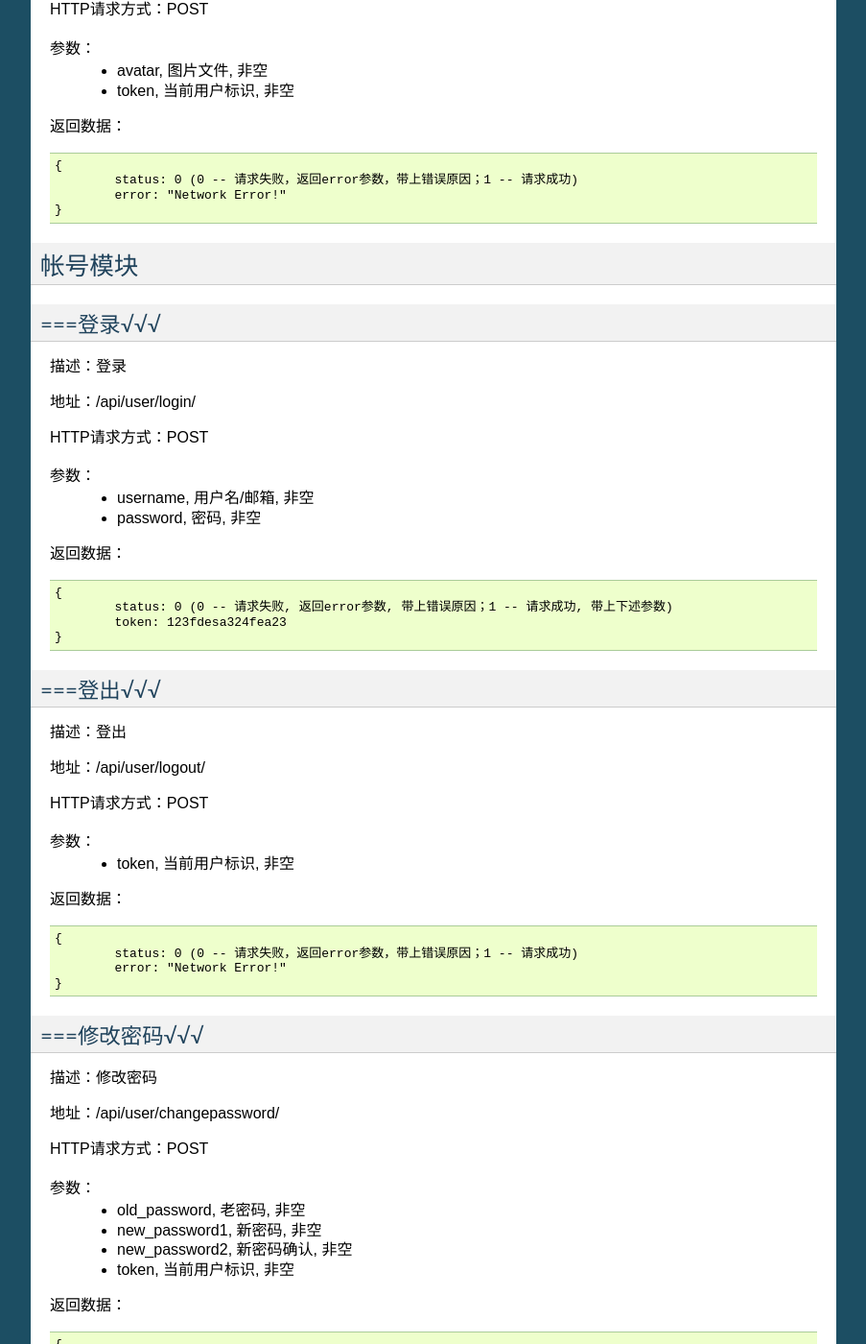
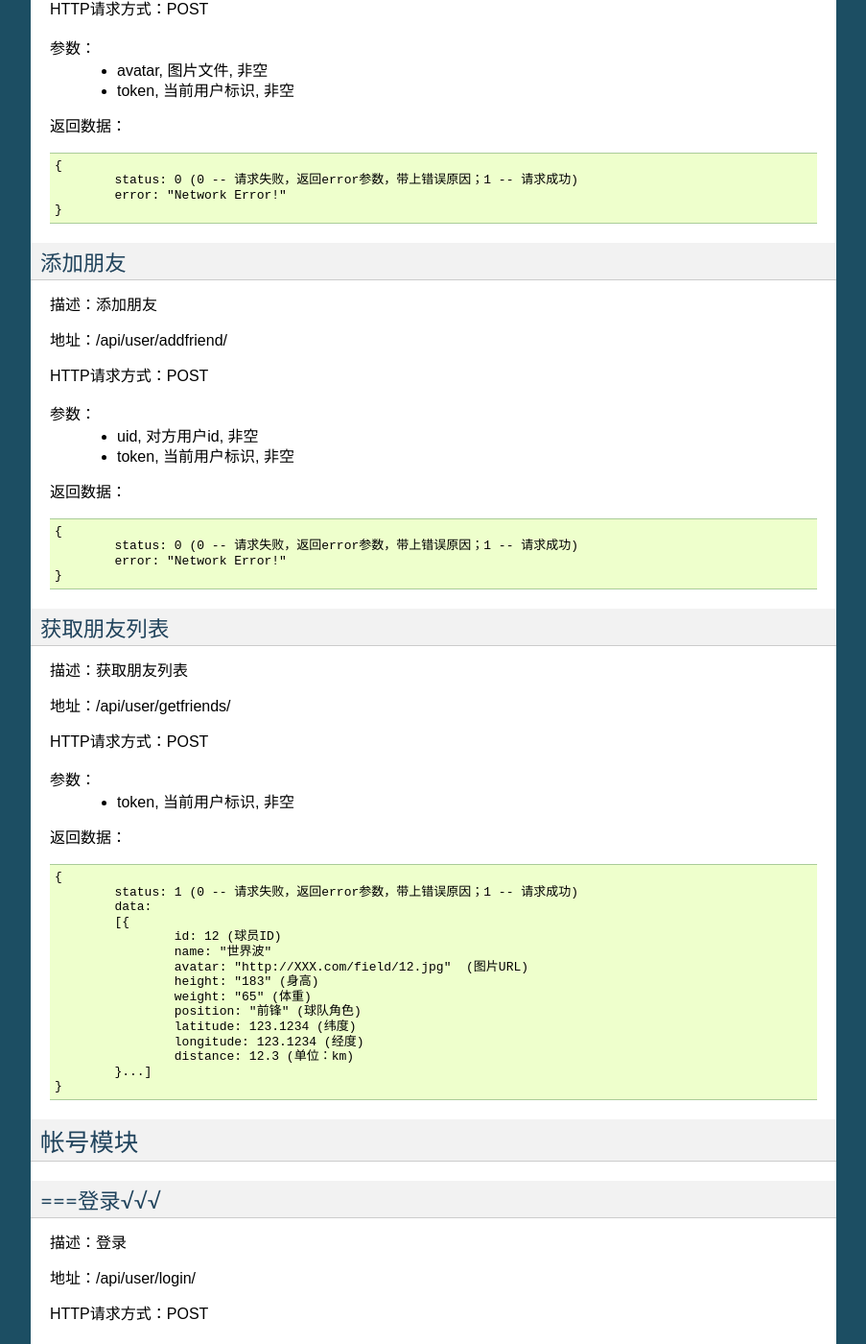
Before and after one commit to singlewindy/PubSoccer, a Sphinx documentation site: the page built from source/soccerAPI.rst, in a window 1280 px wide and 1400 px high, scrolled down 2772 px. Shown: the whole window at 96% size, without its empty margins (198-1101 px from the left). Built offline with Sphinx 7.4.7, drawn with Linux system fonts in a browser that asks for light colours.

Commit message:
添加朋友相关接口

```diff
--- a/source/soccerAPI.rst
+++ b/source/soccerAPI.rst
@@ -152,6 +152,54 @@ HTTP请求方式：POST
 	{
 		status: 0 (0 -- 请求失败，返回error参数，带上错误原因；1 -- 请求成功)
 		error: "Network Error!"
+	}
+
+
+添加朋友
+~~~~~~~~~~~~~~~~~~~~
+描述：添加朋友
+
+地址：/api/user/addfriend/
+
+HTTP请求方式：POST
+
+参数：
+	* uid, 对方用户id, 非空
+	* token, 当前用户标识, 非空
+返回数据：
+::
+	{
+		status: 0 (0 -- 请求失败，返回error参数，带上错误原因；1 -- 请求成功)
+		error: "Network Error!"
+	}
+
+
+获取朋友列表
+~~~~~~~~~~~~~~~~~~~~
+描述：获取朋友列表
+
+地址：/api/user/getfriends/
+
+HTTP请求方式：POST
+
+参数：
+	* token, 当前用户标识, 非空
+返回数据：
+::
+	{
+		status: 1 (0 -- 请求失败，返回error参数，带上错误原因；1 -- 请求成功)
+		data:
+		[{
+			id: 12 (球员ID)
+			name: "世界波"
+			avatar: "http://XXX.com/field/12.jpg"  (图片URL)
+			height: "183" (身高)
+			weight: "65" (体重)
+			position: "前锋" (球队角色)
+			latitude: 123.1234 (纬度)
+			longitude: 123.1234 (经度)
+			distance: 12.3 (单位：km)
+		}...]
 	}
 
 
```
